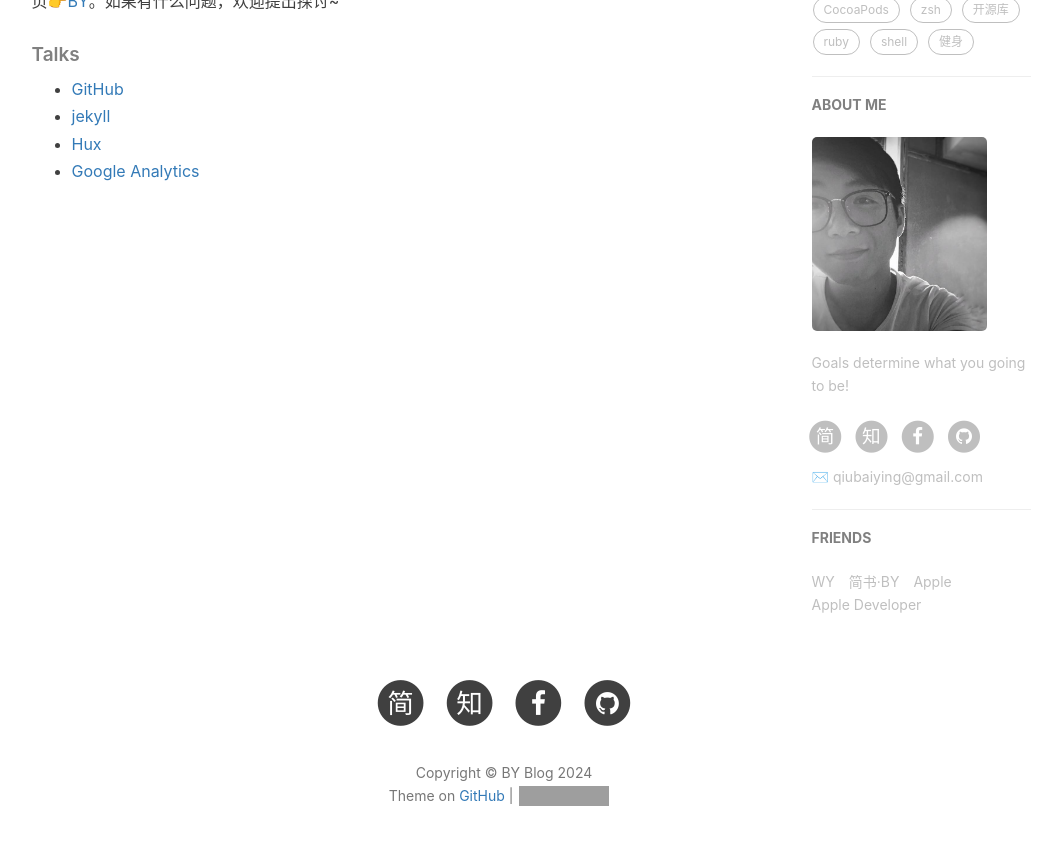
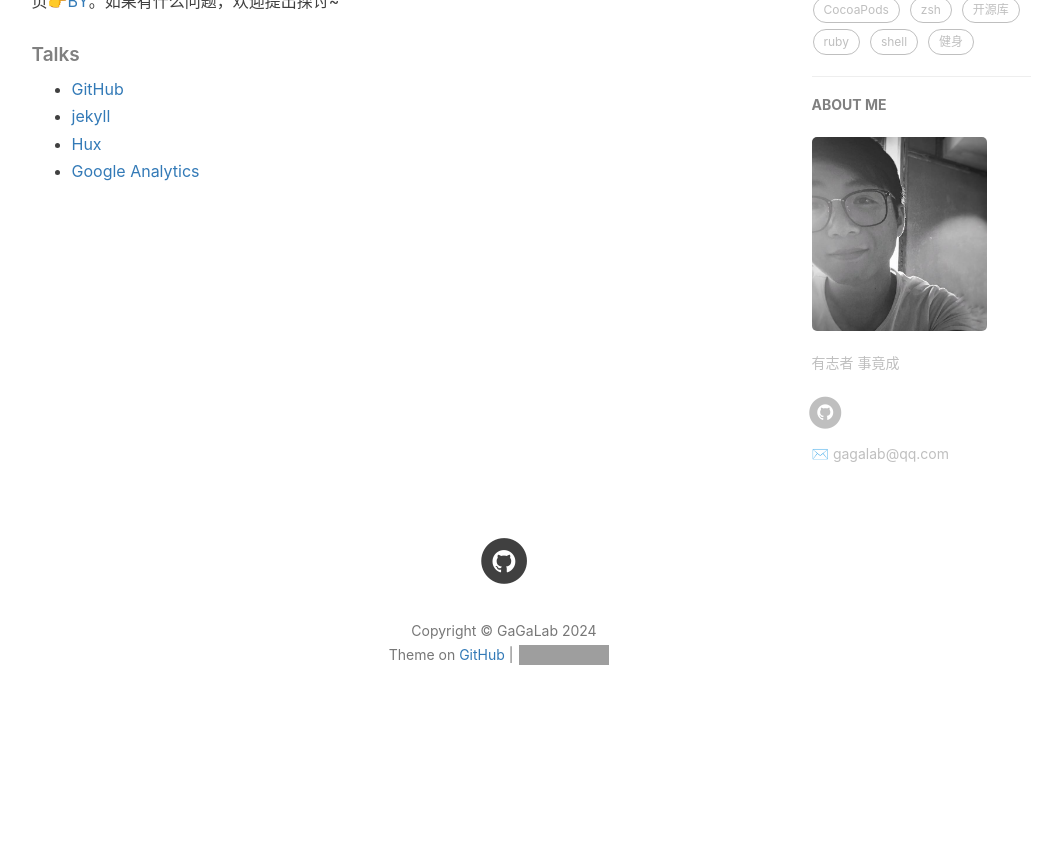
Before and after one commit to liuyuchenlab/LiuYuchenLab.github.io, a Jekyll site: the page built from about.html, in a window 1280 px wide and 900 px high, scrolled down 713 px. Shown: the top 845 px of the window, without its empty margins (136-1192 px from the left). Built offline with Jekyll 4.4.1, drawn with Linux system fonts in a browser that asks for light colours; nearby versions of some CDN libraries; comment, search, counter and statistics services are not loaded; after the commit the page ends 1472 px from its top, so only the background shows below that; grey boxes are pictures that could not be loaded.

Commit message:
_config.yml

```diff
--- a/_config.yml
+++ b/_config.yml
@@ -1,29 +1,29 @@
 # Site settings
-title: BY Blog
-SEOTitle: 柏荧的博客 | BY Blog
+title: GaGaLab
+SEOTitle: 刘雨辰 | liuyuchenlab
 header-img: img/post-bg-desk.jpg
-email: qiubaiying@gmail.com
-description: "Every failure is leading towards success."
-keyword: "BY, BY Blog, 柏荧的博客, qiubaiying, 邱柏荧, iOS, Apple, iPhone"
+email: gagalab@qq.com
+description: "Enjoy your life and work."
+keyword: "发育生物学, 生物化学与分子生物学, 细胞生物学, 生物信息学, liuyuchenlab, GaGaLab"
 url: "http://qiubaiying.github.io"          # your host, for absolute URL
 baseurl: ""      # for example, '/blog' if your blog hosted on 'host/blog'
-github_repo: "https://github.com/qiubaiying/qiubaiying.github.io.git" # you code repository
+github_repo: "https://liuyuchenlab.github.io/" # you code repository
 
 # Sidebar settings
 sidebar: true                           # whether or not using Sidebar.
-sidebar-about-description: "Goals determine what you going to be!"
+sidebar-about-description: "有志者 事竟成"
 sidebar-avatar: /img/about-BY-gentle.jpg      # use absolute URL, seeing it's used in both `/` and `/about/`
 
 
 
 # SNS settings
 RSS: false
-# weibo_username:     qiubaiying
-zhihu_username:     qiubaiying
-github_username:    qiubaiying
-facebook_username:  baiying.qiu.7
-jianshu_username:   e71990ada2fd
-#twitter_username:   qiubaiying
+# weibo_username:
+#zhihu_username:
+github_username:    liuyuchenlab
+#facebook_username:
+#jianshu_username:
+#twitter_username:
 
 
 
@@ -57,28 +57,11 @@ kramdown:
 
 # 评论系统
 # Disqus（https://disqus.com/）
-# disqus_username: qiubaiying
-
-# Gitalk
-gitalk:
-  enable: true    #是否开启Gitalk评论
-  clientID: f2c84e7629bb1446c1a4                            #生成的clientID
-  clientSecret: ca6d6139d1e1b8c43f8b2e19492ddcac8b322d0d    #生成的clientSecret
-  repo: qiubaiying.github.io    #仓库名称
-  owner: qiubaiying    #github用户名
-  admin: qiubaiying
-  distractionFreeMode: true #是否启用类似FB的阴影遮罩
+# disqus_username: gagalab
 
 
-# 统计
 
-# Analytics settings
-# Baidu Analytics
-ba_track_id: b50bf2b12b5338a1845e33832976fd68
 
-# Google Analytics
-ga_track_id: 'UA-90855596-1'            # Format: UA-xxxxxx-xx
-ga_domain: qiubaiying.top               # 默认的是 auto, 这里我是自定义了的域名，你如果没有自己的域名，需要改成auto
 
 
 
@@ -93,22 +76,3 @@ featured-condition-size: 1              # 相同标签数量大于这个数，
 # Progressive Web Apps
 chrome-tab-theme-color: "#000000"
 service-worker: true
-
-
-
-# Friends
-friends: [
-    {
-        title: "WY",
-        href: "http://zhengwuyang.com"
-    },{
-        title: "简书·BY",
-        href: "http://www.jianshu.com/u/e71990ada2fd"
-    },{
-        title: "Apple",
-        href: "https://apple.com"
-    },{
-        title: "Apple Developer",
-        href: "https://developer.apple.com/"
-    }
-]
```
